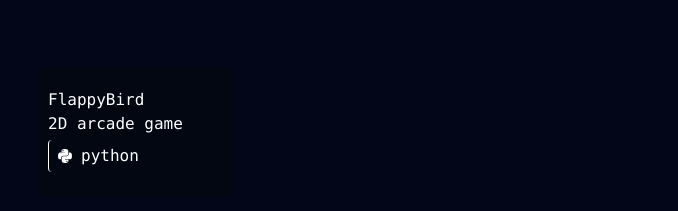
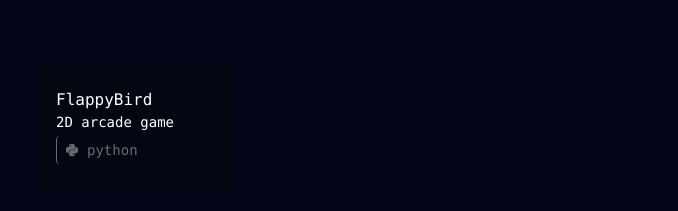
Before and after one commit to anonph3w/ph3w, a React (Vite) app: page / in a window 1280 px wide. Shown: the part 545-756 px from the top of the page, without its empty margins (300-978 px from the left). Built offline with nearby package versions, Linux system fonts and the light colour scheme.

Commit message:
projects fix

```diff
--- a/src/App.css
+++ b/src/App.css
@@ -1 +1,5 @@
 @import "tailwindcss";
+
+html{
+    scroll-behavior: smooth;
+}
--- a/src/components/Navbar.jsx
+++ b/src/components/Navbar.jsx
@@ -8,7 +8,7 @@
 
                 <ul className="list flex fle-row gap-5">
                     <li><a href="" className="font-semibold text-sm">Blogs</a></li>
-                    <li><a href="" className="font-semibold text-sm">Projects</a></li>
+                    <li><a href="#projects" className="font-semibold text-sm">Projects</a></li>
                 </ul>
             </div>
         </>
--- a/src/components/Projects.jsx
+++ b/src/components/Projects.jsx
@@ -2,19 +2,25 @@
 import { IoMdArrowRoundForward } from "react-icons/io";
 import { FaPython } from "react-icons/fa";
 
+
+
 function Projects(){
     return(
         <>
-            <p className="mx-2 font-mono md:text-xl flex gap-2 md:my-15 my-10 items-center"> <p className="opacity-40">(curated)</p> Projects  <IoMdArrowRoundForward /></p>
+            <p id="projects" className="mx-2 font-mono md:text-xl flex gap-2 md:my-15 my-10 items-center"> <p className="opacity-40">(curated)</p> Projects  <IoMdArrowRoundForward /></p>
 
-            <div className="mx-5 flex gap-2 flex-wrap ">  {/* make sure to add justify-center after adding 2 or more projects*/}
-                <a href="https://github.com/wscodingg/FlappyBird" target="_blank" className="card font-mono py-5 bg-gray-950 px-2 my-2 rounded hover:cursor-pointer md:w-[32%] w-[100%]">
+            <div className="mx-5 flex gap-2 flex-wrap">  {/* make sure to add justify-center after adding 2 or more projects*/}
+                <a href="https://github.com/wscodingg/FlappyBird" target="_blank" className="card font-mono py-5 bg-gray-950 px-4 my-2 rounded hover:cursor-pointer md:w-[32%] w-[100%]">
                     <div>
                         <p>FlappyBird</p>
-                        <p>2D arcade game</p>
-                        <p className="flex my-1 items-center gap-2 border-s px-2 py-1 rounded"> <FaPython /> python</p>
+                        <p className="text-sm">2D arcade game</p>
+                        <p className="flex text-sm my-1 items-center gap-2 border-s px-2 py-1 rounded opacity-40"> <FaPython /> python</p>
                     </div>
                 </a>
+
+
+
+
 
             </div>
         </>
```
